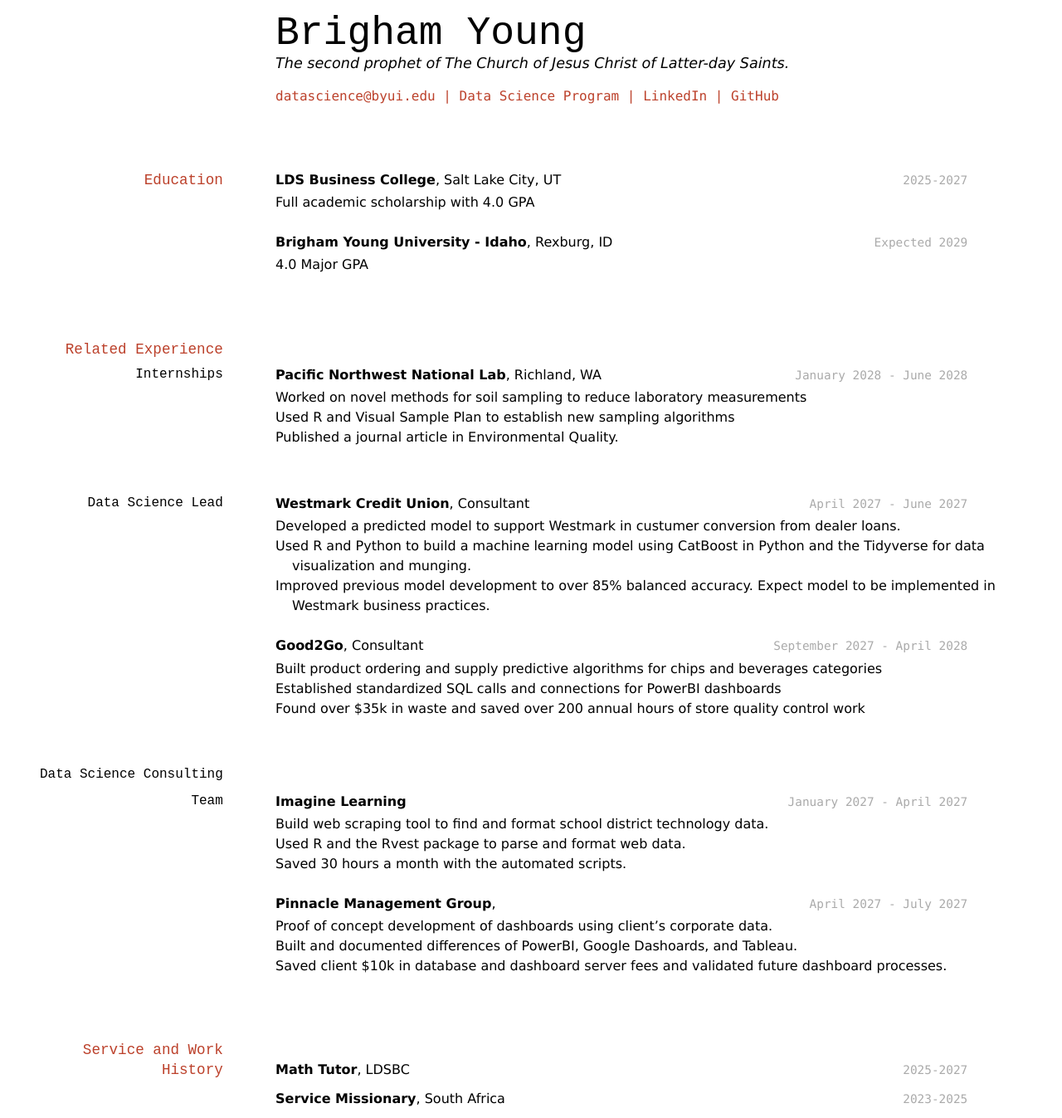
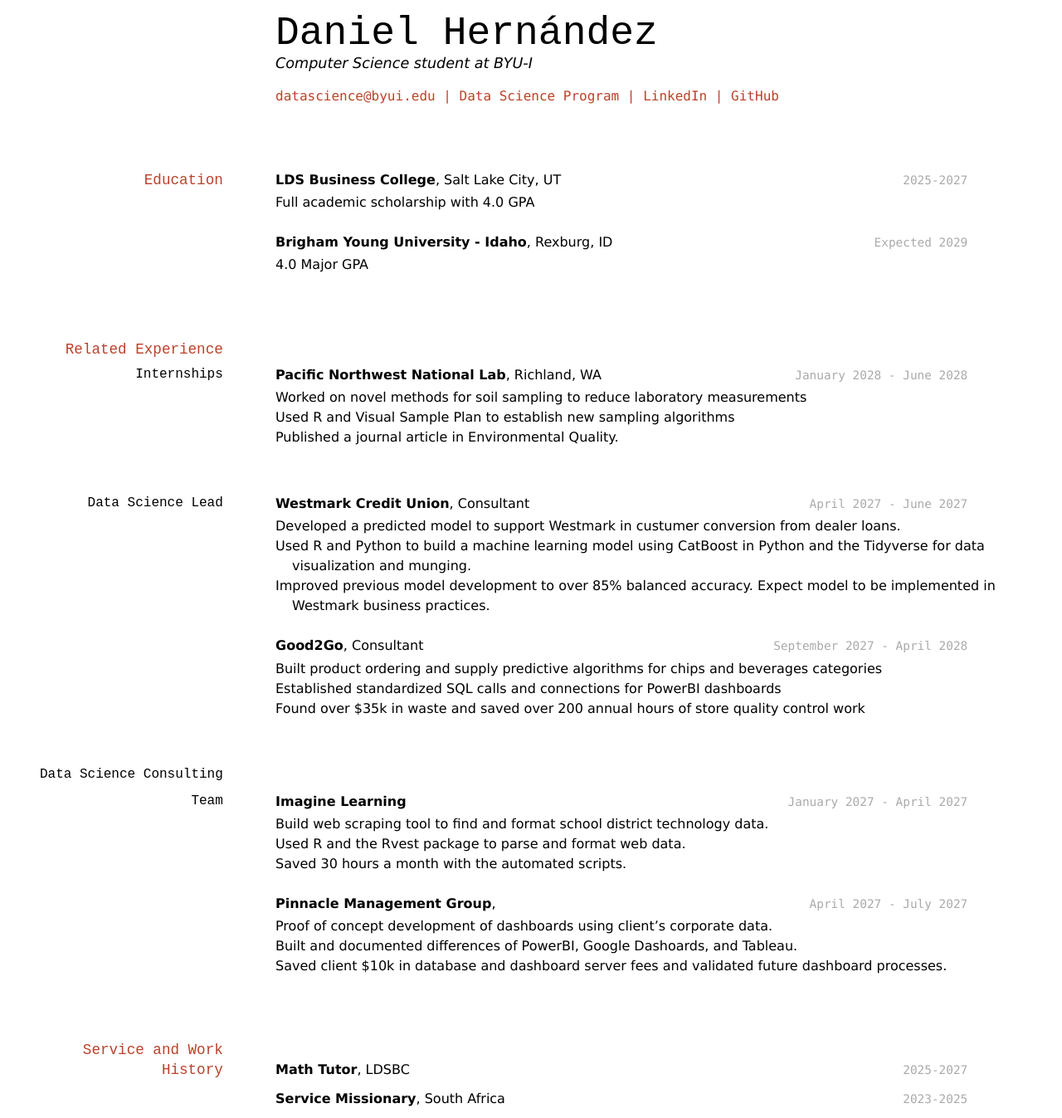
Before and after one commit to byuids-resumes/danhergir_resume, a Jekyll site: the page built from docs/index.md, in a window 1280 px wide. Shown: the whole page at 83% size. Built offline with Jekyll 4.4.1, drawn with Linux system fonts in a browser that asks for light colours.

Commit message:
Update index.md

```diff
--- a/docs/index.md
+++ b/docs/index.md
@@ -1,9 +1,9 @@
 ---
 layout: cv
-title: Brigham Young's Resume
+title: Daniel Hernandez's Resume
 ---
-# Brigham Young
-The second prophet of The Church of Jesus Christ of Latter-day Saints.
+# Daniel Hernández
+Computer Science student at BYU-I
 
 <div id="webaddress">
 <a href="datascience@byui.edu">datascience@byui.edu</a>
```
